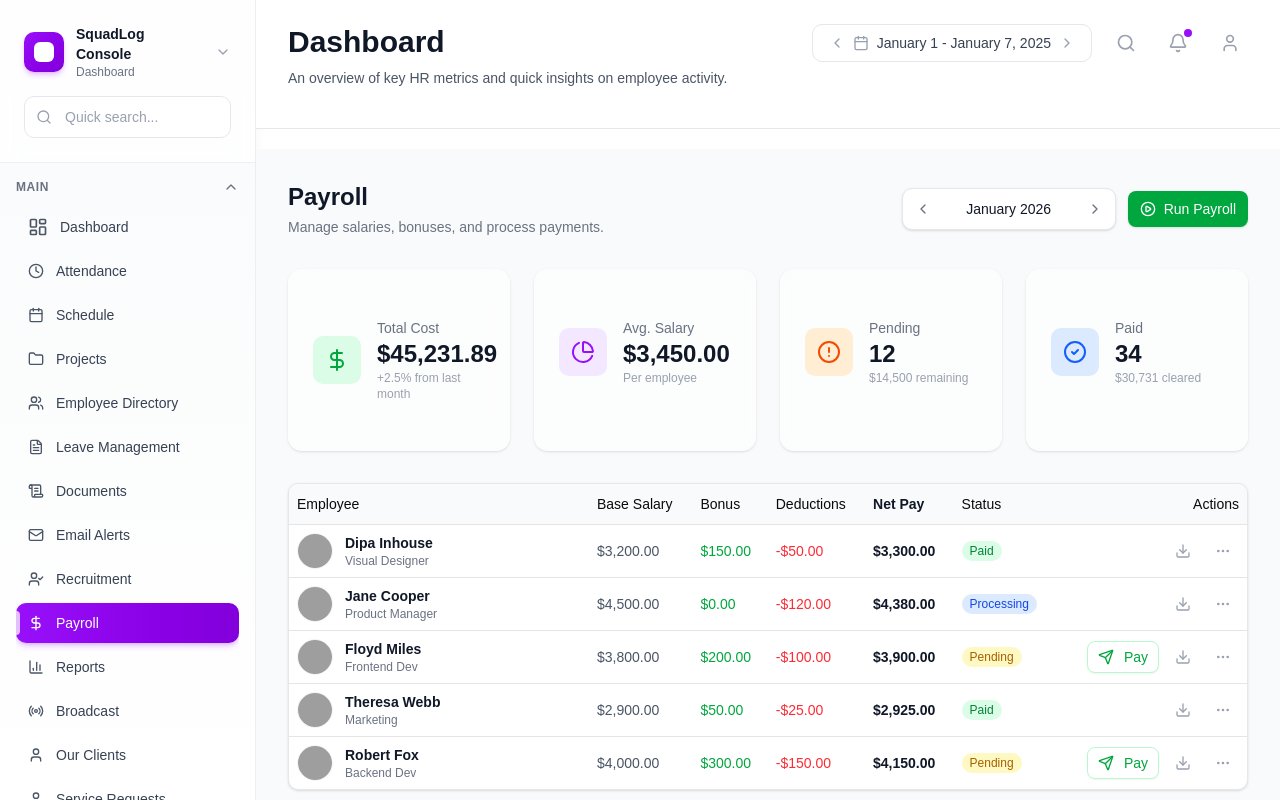
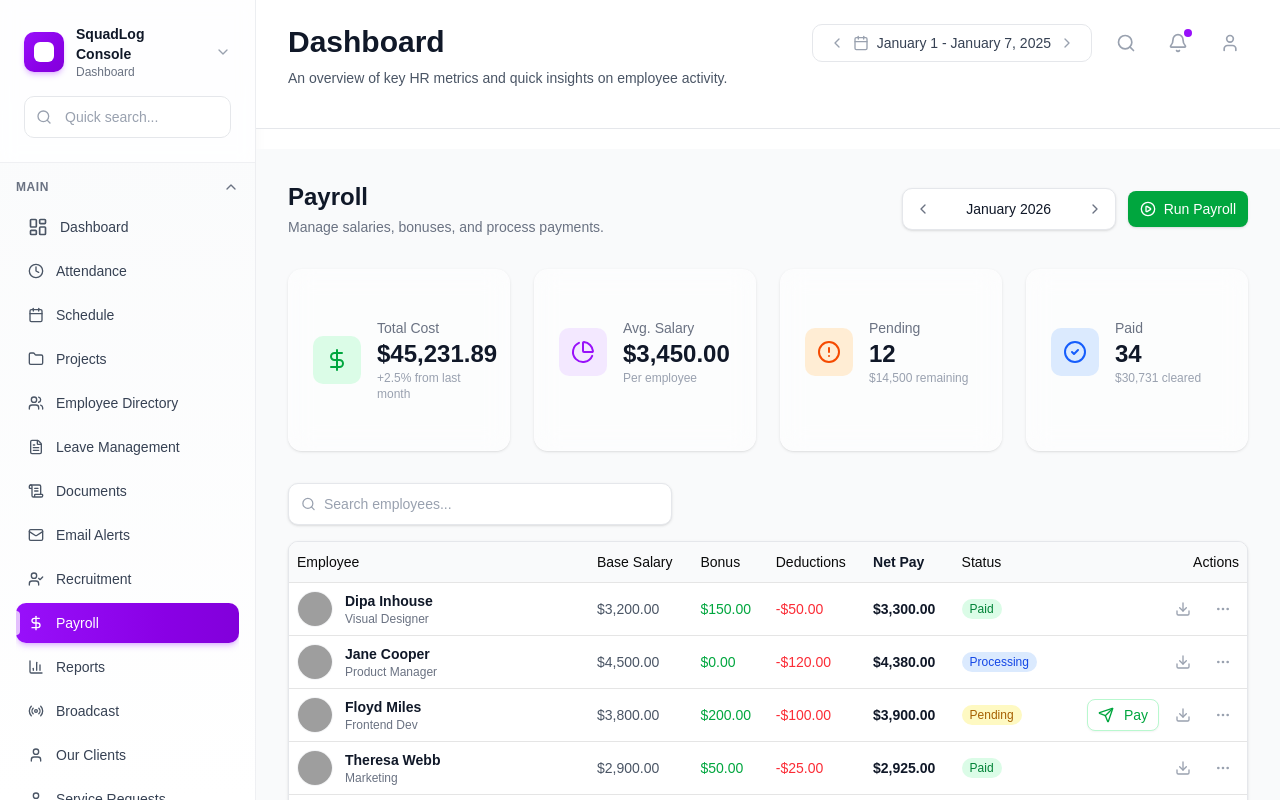
Before and after one commit to nexoviasoft/nexoviasoft-console, a Next.js app: page /admin/payroll in a window 1280 px wide. Built offline with nearby package versions, Linux system fonts and the light colour scheme; no server answers; grey boxes are pictures that could not be loaded; a web font is replaced by a local one.

Commit message:
Feat: Add search functionality to Payroll employee list

```diff
--- a/src/components/admin/payroll/PayrollTable.js
+++ b/src/components/admin/payroll/PayrollTable.js
@@ -1,6 +1,6 @@
 "use client";
 
-import React from "react";
+import React, { useState } from "react";
 import {
   Table,
   TableBody,
@@ -12,7 +12,8 @@ import {
 import { Avatar, AvatarFallback, AvatarImage } from "@/components/ui/avatar";
 import { Badge } from "@/components/ui/badge";
 import { Button } from "@/components/ui/button";
-import { Download, MoreHorizontal, Send } from "lucide-react";
+import { Input } from "@/components/ui/input";
+import { Download, MoreHorizontal, Send, Search } from "lucide-react";
 
 const payrollData = [
   {
@@ -87,7 +88,27 @@ const StatusBadge = ({ status }) => {
 };
 
 export default function PayrollTable() {
+  const [searchTerm, setSearchTerm] = useState("");
+
+  const filteredData = payrollData.filter((employee) =>
+    employee.name.toLowerCase().includes(searchTerm.toLowerCase()) ||
+    employee.role.toLowerCase().includes(searchTerm.toLowerCase())
+  );
+
   return (
+    <div className="space-y-4">
+      {/* Search Bar */}
+      <div className="flex items-center gap-2 max-w-sm bg-white border border-gray-200 rounded-lg px-3 py-1 shadow-sm focus-within:ring-2 focus-within:ring-purple-500 focus-within:border-transparent transition-all">
+        <Search className="w-4 h-4 text-gray-400" />
+        <Input
+          type="text"
+          placeholder="Search employees..."
+          className="border-0 shadow-none focus-visible:ring-0 px-0 h-8 text-sm placeholder:text-gray-400"
+          value={searchTerm}
+          onChange={(e) => setSearchTerm(e.target.value)}
+        />
+      </div>
+
       <div className="bg-white rounded-lg border border-gray-200 shadow-sm overflow-hidden">
         <Table>
           <TableHeader className="bg-gray-50">
@@ -102,7 +123,8 @@ export default function PayrollTable() {
             </TableRow>
           </TableHeader>
           <TableBody>
-          {payrollData.map((row) => (
+            {filteredData.length > 0 ? (
+              filteredData.map((row) => (
                 <TableRow key={row.id} className="hover:bg-gray-50/50">
                   <TableCell className="font-medium">
                     <div className="flex items-center gap-3">
@@ -139,9 +161,17 @@ export default function PayrollTable() {
                     </div>
                   </TableCell>
                 </TableRow>
-          ))}
+              ))
+            ) : (
+              <TableRow>
+                <TableCell colSpan={7} className="h-24 text-center text-gray-500">
+                  No employees found matching "{searchTerm}"
+                </TableCell>
+              </TableRow>
+            )}
           </TableBody>
         </Table>
       </div>
+    </div>
   );
 }
```
Lines whose indentation alone changed are shown as unchanged.
